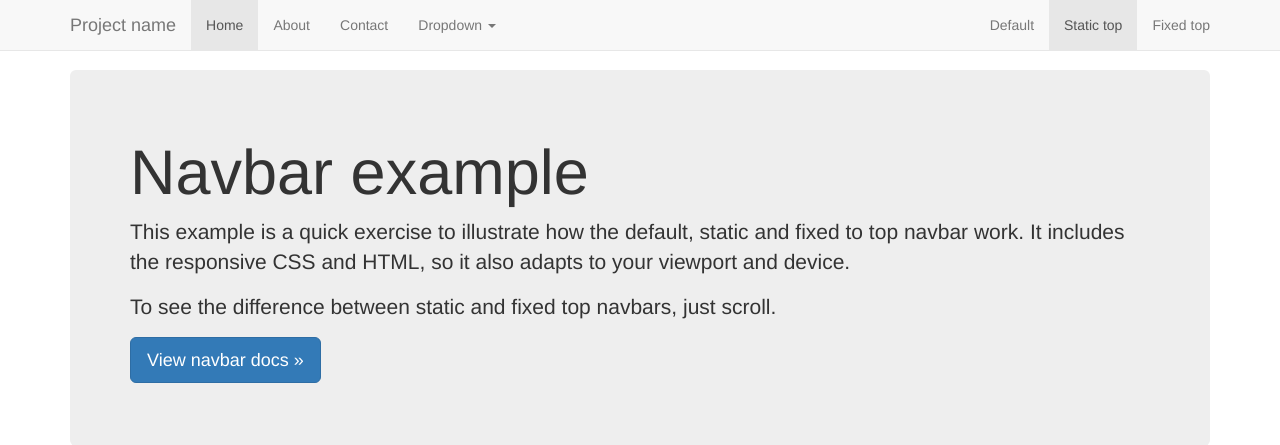
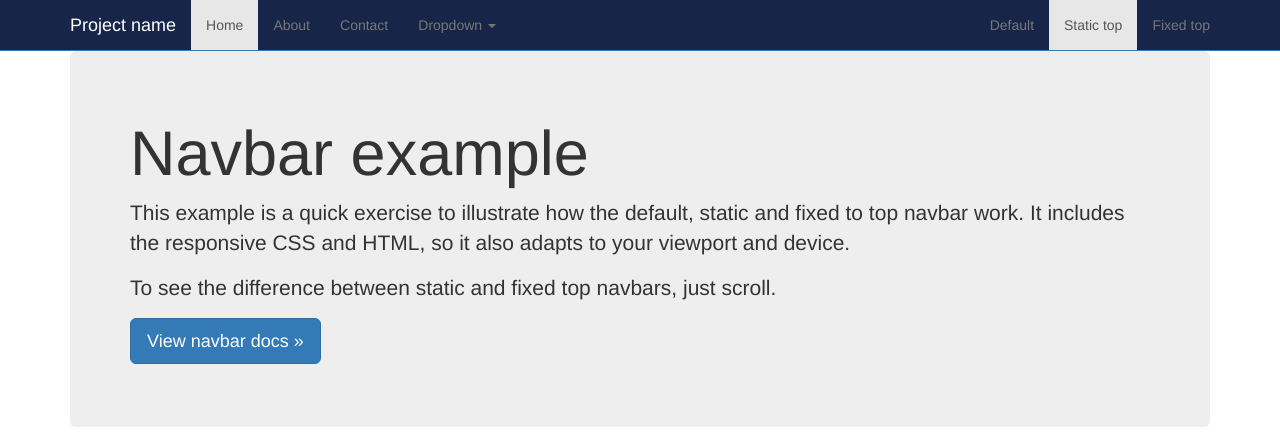
Before and after one commit to AlvaroOrellana/CursoDjango, a Django app: template src/templates/pase.html in a window 1280 px wide. Shown: the top 445 px of the page. Run offline with Django 3.2, Linux system fonts and the light colour scheme; the template is opened without the code that fills it, so the values that code supplies are empty; some libraries are stand-ins or nearby versions.

Commit message:
Lectura 35

```diff
--- a/src/static_pro/static/css/navbar-static-top.css
+++ b/src/static_pro/static/css/navbar-static-top.css
@@ -3,9 +3,26 @@ body {
 }
 
 .navbar-static-top {
-  margin-bottom: 19px;
+  margin-bottom: 0px;
 }
 
-.lead {
-	text-align: center;
+.navbar-default {
+	background-color: #172548 !important;
+	border-color: #337ab7 !important;
 }
+
+.navbar-default .navbar-brand {
+	color: #FFF;
+}
+
+.navbar-default .navbar-brand:hover {
+	color: #337ab7;
+}
+
+.navbar.default .navbar-nav>li>a {
+	color: #faffbd;
+}
+
+.navbar.default .navbar-nav>li>a:hover {
+	color: #FFF;
+}
--- a/src/templates/base.html
+++ b/src/templates/base.html
@@ -13,6 +13,11 @@
 
     <title>{% block head_title %}{% endblock %}PD 110</title>
 
+<style>
+{% block style %}
+{% endblock %}
+</style>
+
 {% include "head_css.html"%}
 
   </head>
@@ -26,7 +31,6 @@
 
     <div class="container">
 {% block jumbotron %}
-
 {% endblock %}
 
 {% block content %}
```
Also changed, not shown: src/templates/inicio.html (+10 -1 lines), 1 other file.
